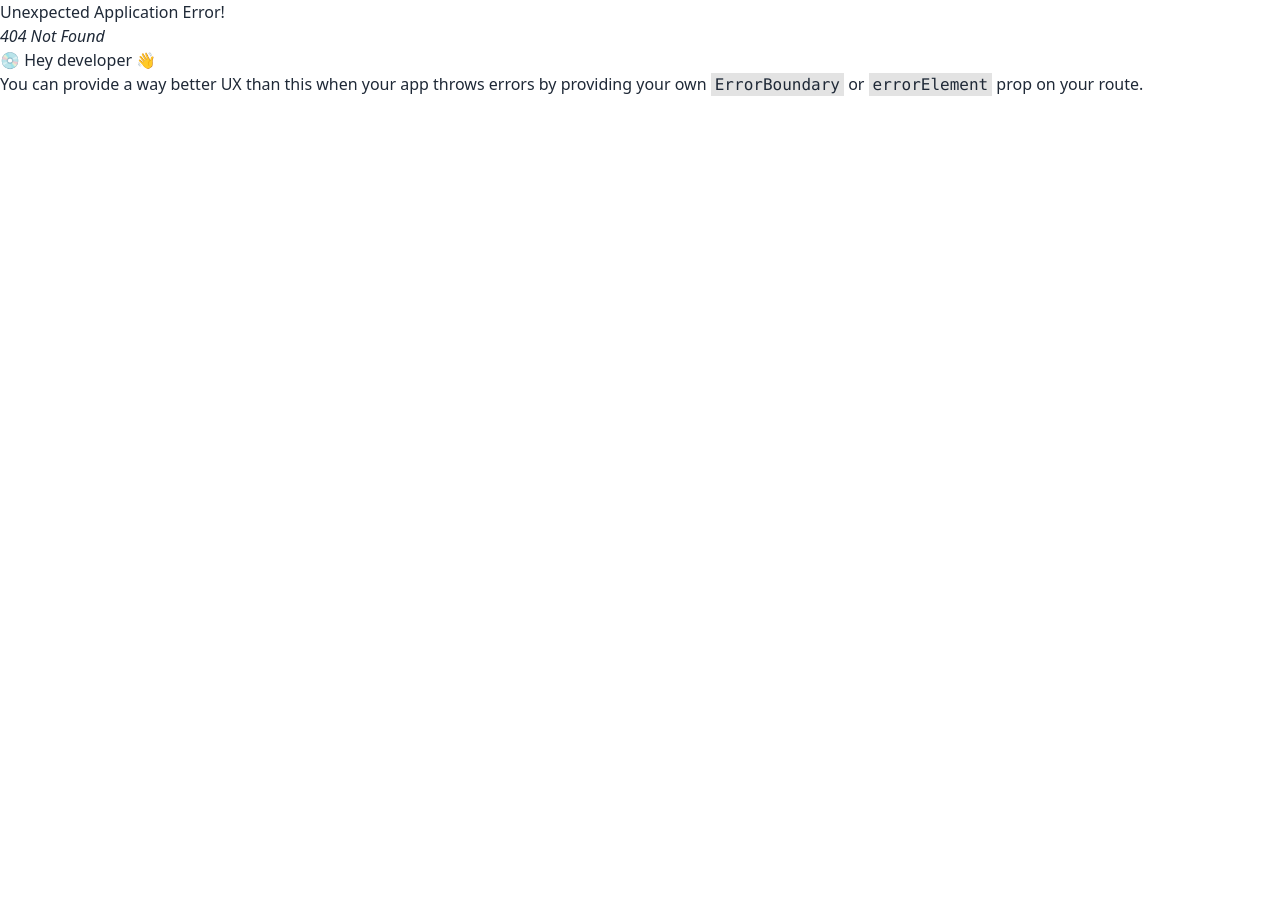
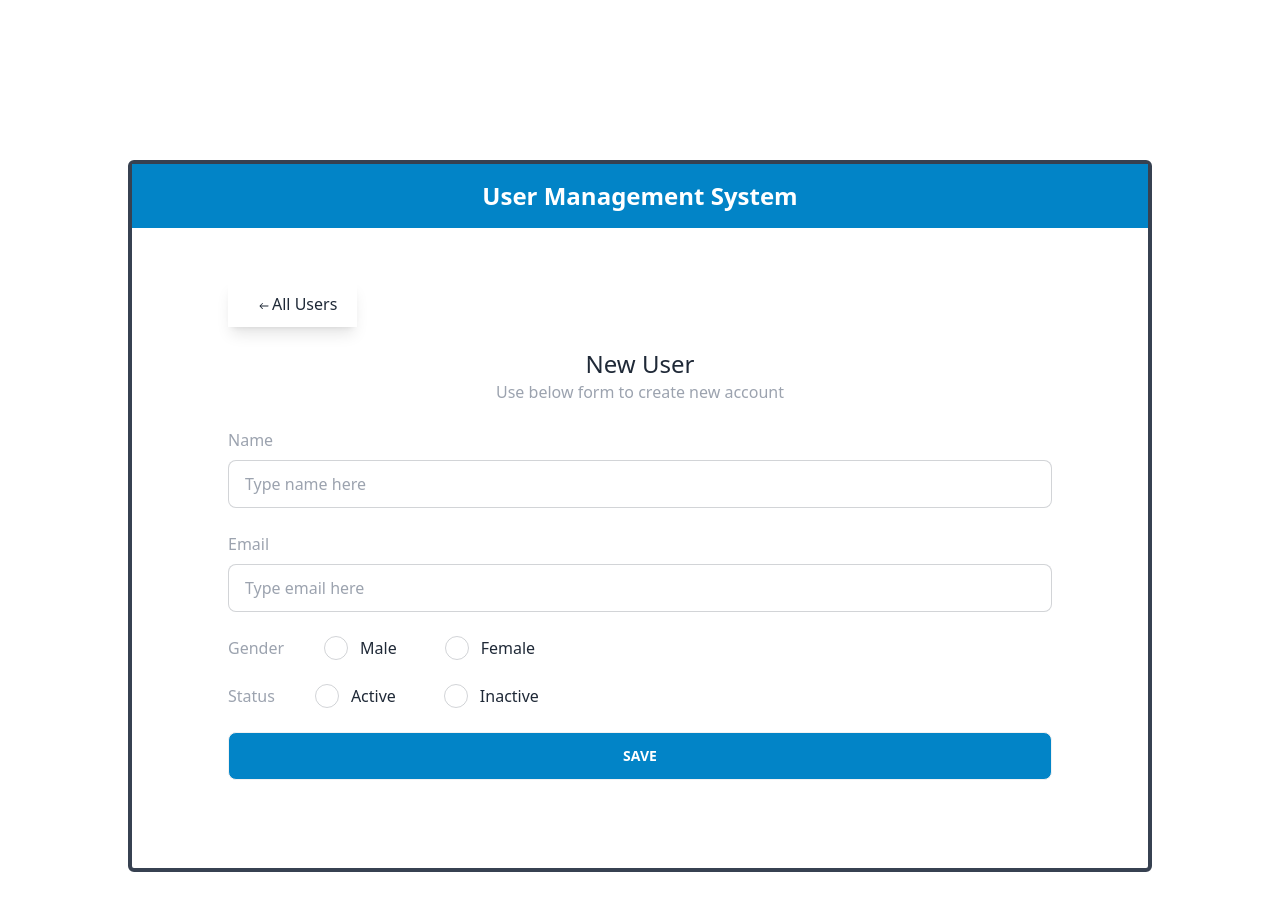
Before and after one commit to mostak9/user-management-client, a React (Vite) app: page /createUser in a window 1280 px wide. Before the commit this address had no page. Shown: the top 910 px of the page. Before the commit the page ends 800 px from the top, so only its background shows below. Built offline with nearby package versions, Linux system fonts and the light colour scheme.

Commit message:
added create user interface with many fields

```diff
--- a/src/Components/AllUsers/AllUsers.jsx
+++ b/src/Components/AllUsers/AllUsers.jsx
@@ -4,7 +4,7 @@ import { BiSolidUser } from "react-icons/bi";
 const AllUsers = () => {
   return (
     <div>
-      <Link to={"/"} className="px-5 py-3 shadow-lg font-medium ">
+      <Link to={"/createUser"} className="px-5 py-3 shadow-lg font-medium ">
         New User <BiSolidUser className="inline-block ml-2" />
       </Link>
 
--- /dev/null
+++ b/src/Components/CreateUser/CreateUser.jsx
@@ -0,0 +1,82 @@
+import { Link } from "react-router-dom";
+import { IoIosArrowRoundBack } from "react-icons/io";
+
+const CreateUser = () => {
+  return (
+    <div>
+      <Link to={"/"} className="px-5 py-3 shadow-lg font-medium ">
+        <IoIosArrowRoundBack className="inline-block ml-2" />
+        All Users
+      </Link>
+      <div className="mt-8 mb-6">
+        <div className="text-center">
+          <h1 className="text-2xl font-medium">New User</h1>
+          <p className="text-gray-400">Use below form to create new account</p>
+        </div>
+        <div className="mt-6">
+          <form action="" className=" space-y-6">
+            {/* name input */}
+            <div className="flex flex-col gap-2">
+              <label htmlFor="name" className="text-gray-400 font-medium">
+                Name
+              </label>
+              <input
+                type="text"
+                id="name"
+                name="name"
+                placeholder="Type name here"
+                className="input input-bordered w-full"
+              />
+            </div>
+            {/* email input */}
+            <div className="flex flex-col gap-2">
+              <label htmlFor="email" className="text-gray-400 font-medium">
+                Email
+              </label>
+              <input
+                type="email"
+                id="email"
+                name="email"
+                placeholder="Type email here"
+                className="input input-bordered w-full"
+              />
+            </div>
+            {/* Gender field */}
+            <div  className="flex items-center gap-10">
+                <p className="font-medium text-gray-400">Gender</p>
+                <div className="flex gap-12 items-center">
+                    <div className="flex items-center gap-3">
+                        <input type="radio" id="male" name="gender" className="radio checked:bg-sky-600"/>
+                        <label htmlFor="male" className="font-medium">Male</label>
+                    </div>
+                    <div className="flex items-center gap-3">
+                        <input type="radio" id="female" name="gender" className="radio checked:bg-sky-600"/>
+                        <label htmlFor="female" className=" font-medium">Female</label>
+                    </div>
+                </div>
+            </div>
+            {/* Status field */}
+            <div  className="flex items-center gap-10">
+                <p className="font-medium text-gray-400">Status</p>
+                <div className="flex gap-12 items-center">
+                    <div className="flex items-center gap-3">
+                        <input type="radio"id="active" name="status" className="radio checked:bg-sky-600"/>
+                        <label htmlFor="active" className=" font-medium">Active</label>
+                    </div>
+                    <div className="flex items-center gap-3">
+                        <input type="radio" id="inactive" name="status" className="radio checked:bg-sky-600"/>
+                        <label htmlFor="inactive" className="font-medium">Inactive</label>
+                    </div>
+                </div>
+            </div>
+            <div>
+                <button type="submit" className="btn w-full bg-sky-600 text-white hover:text-black">Save</button>
+            </div>
+          </form>
+        </div>
+      </div>
+    </div>
+  );
+};
+
+export default CreateUser;
--- a/src/Layout/Layout.jsx
+++ b/src/Layout/Layout.jsx
@@ -8,7 +8,7 @@ const Layout = () => {
                 <h1 className="text-2xl font-bold text-white">User Management System</h1>
             </div>
 
-            <div className="p-10">
+            <div className="py-16 px-24">
                 <Outlet/>
             </div>
 
--- a/src/Routes/Routes.jsx
+++ b/src/Routes/Routes.jsx
@@ -1,6 +1,7 @@
 import { createBrowserRouter } from "react-router-dom";
 import Layout from "../Layout/Layout";
 import AllUsers from "../Components/AllUsers/AllUsers";
+import CreateUser from "../Components/CreateUser/CreateUser";
 
 const router = createBrowserRouter([
     {
@@ -10,6 +11,10 @@ const router = createBrowserRouter([
             {
                 path: '/',
                 element: <AllUsers/>
+            },
+            {
+                path: '/createUser',
+                element: <CreateUser/>,
             }
         ]
     }
```
